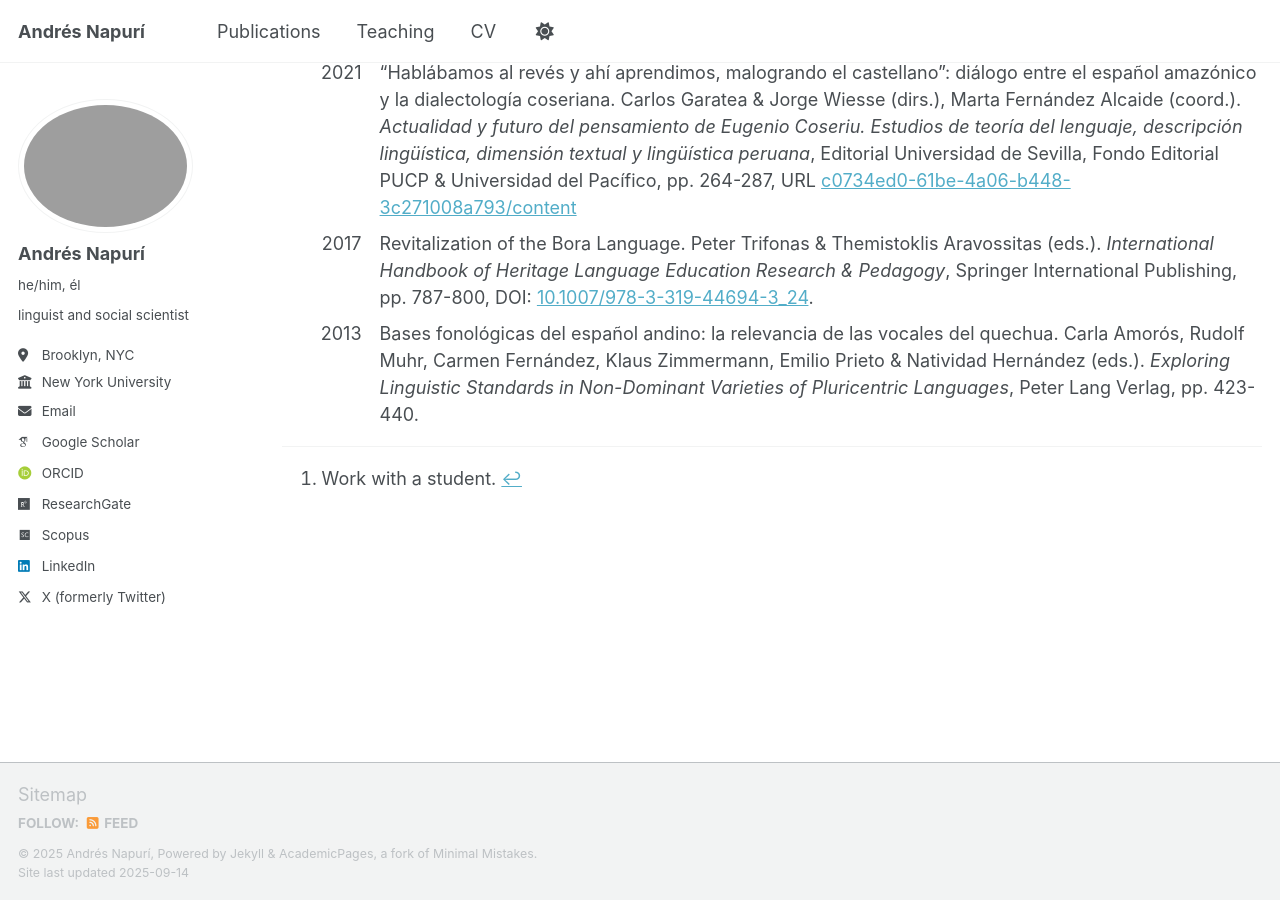
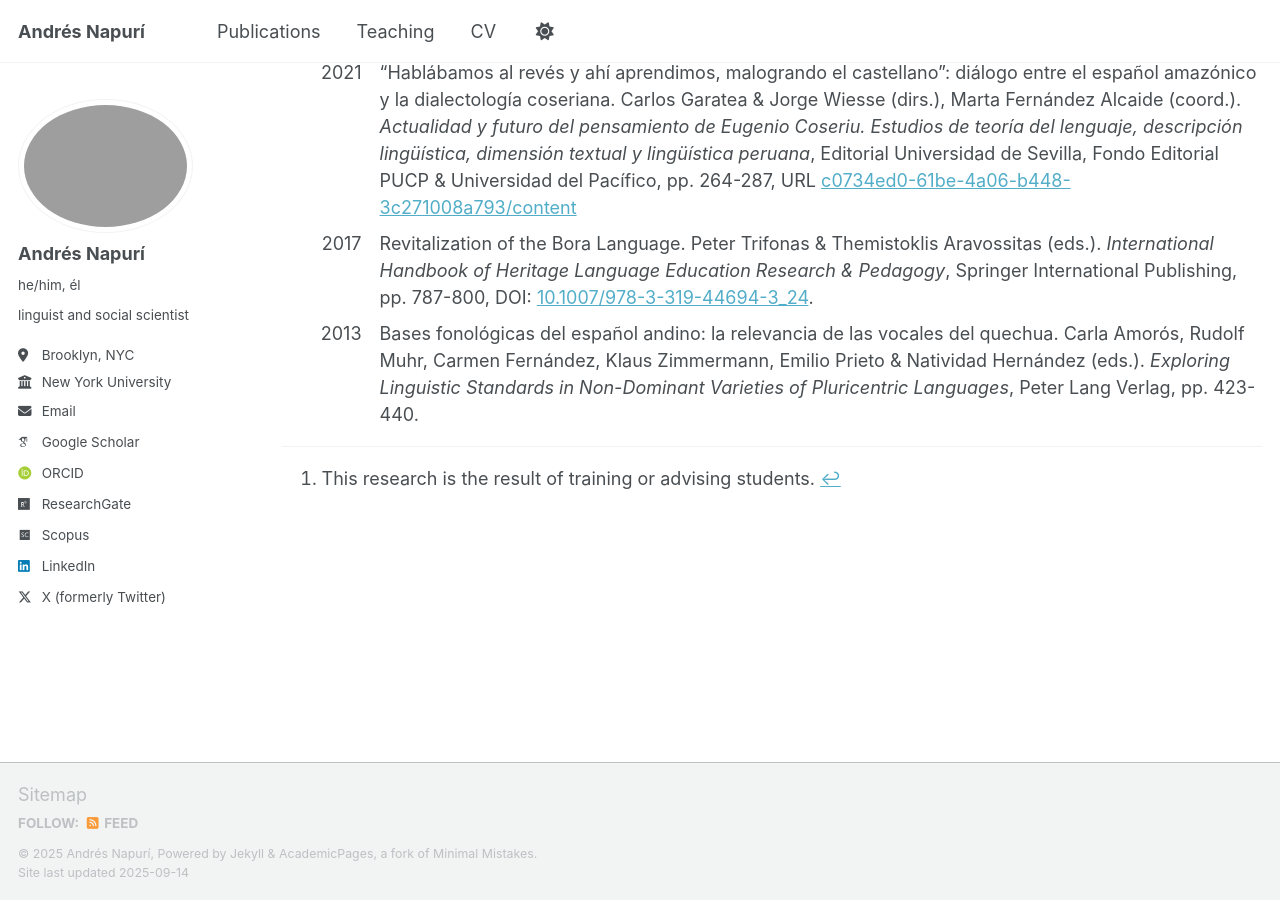
Before and after one commit to andresnapuri/andresnapuri.github.io, a Jekyll site: the page built from _pages/publications.html, in a window 1280 px wide and 900 px high, scrolled down 1493 px. Built offline with Jekyll 4.4.1, drawn with Linux system fonts in a browser that asks for light colours; some web fonts are replaced; a script that is not in the unit is left out; some of the changed text lies outside the part shown.

Commit message:
Update publications.html

```diff
--- a/_pages/publications.html
+++ b/_pages/publications.html
@@ -13,8 +13,8 @@ author_profile: true
 <h1>Journal Articles</h1>
 
 <p>
-  This denotes a work with a student: †
-  <sup><a href="#footnote1">1</a></sup>.
+  Indicates a student
+  <sup><a href="#footnote1">†</a></sup>.
 </p>
 
 <div class="pub-list">
@@ -130,7 +130,7 @@ author_profile: true
 <hr>
 <ol>
   <li id="footnote1">
-    Work with a student.
+    This research is the result of training or advising students.
     <a href="#top">↩</a>
   </li>
 </ol>
```
